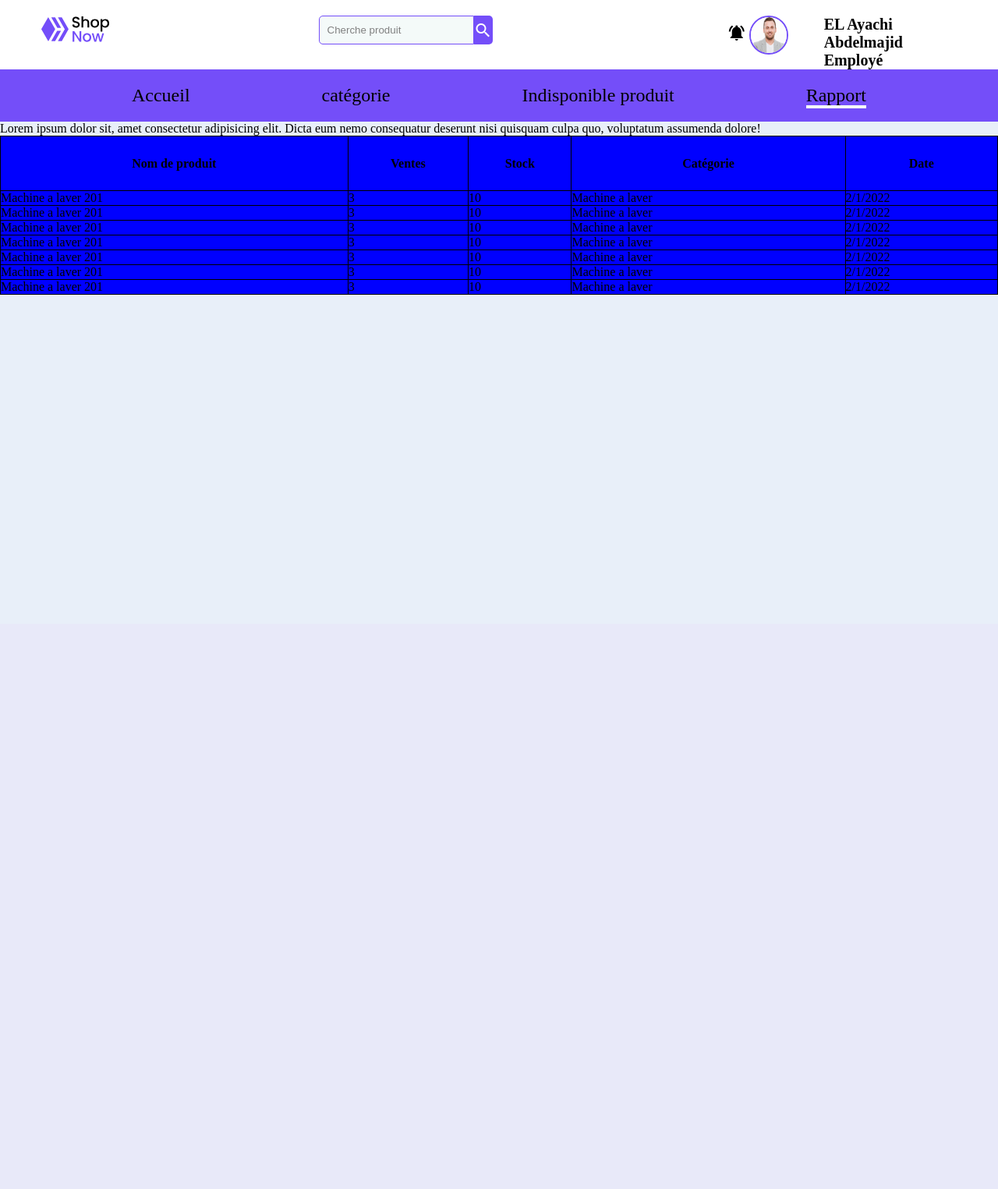
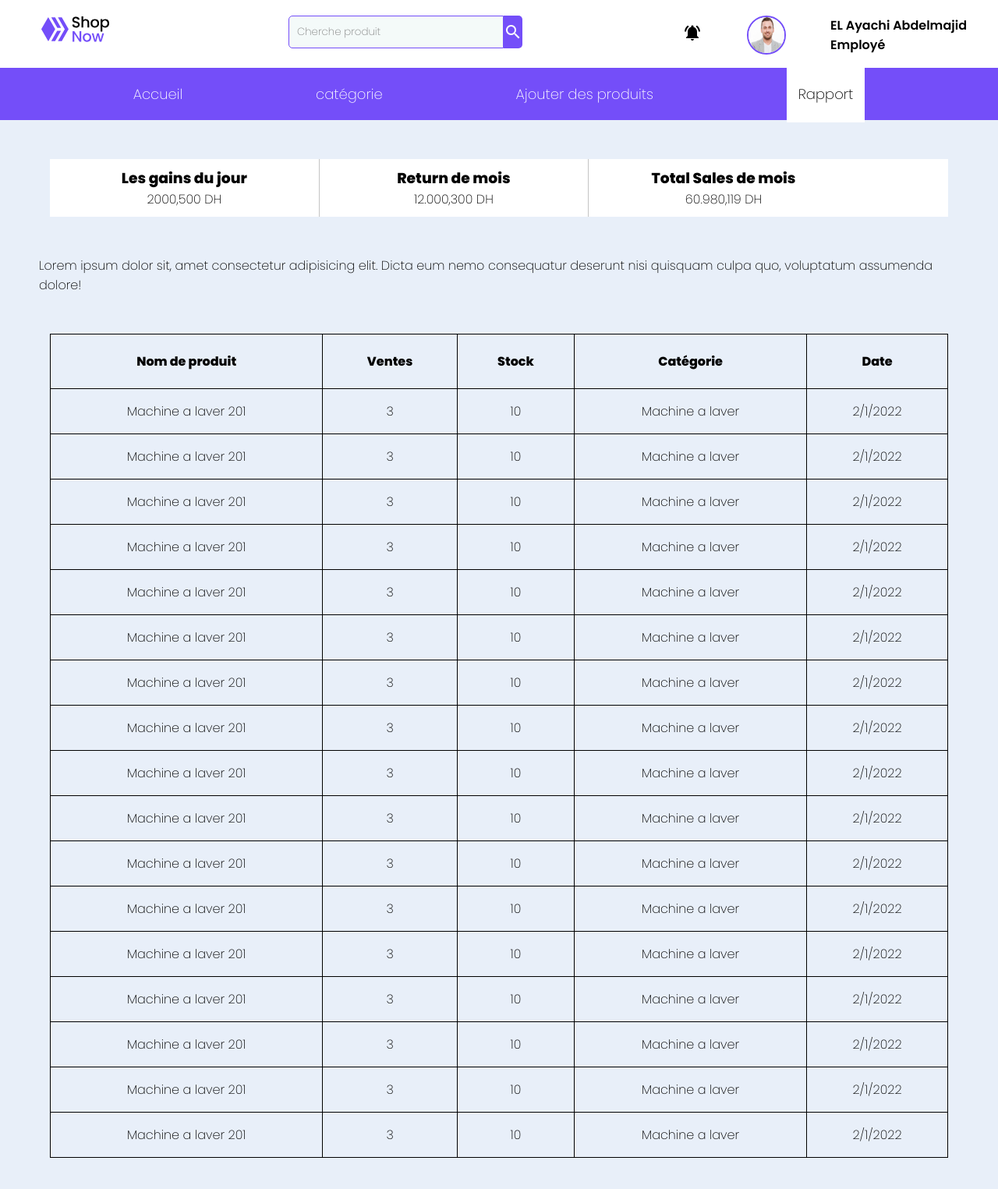
Before and after one commit to abdelmajidelayachi/Store_inventory_management_application, a PHP site: page /report.php in a window 1280 px wide. Shown: the whole page at 78% size. Before the commit the page ends 378 px from the top, so only its background shows below. Run offline with PHP 8.4, Linux system fonts and the light colour scheme.

Commit message:
commit changes

```diff
--- a/category.php
+++ b/category.php
@@ -9,6 +9,9 @@
   <link rel="stylesheet" href="https://cdnjs.cloudflare.com/ajax/libs/font-awesome/4.7.0/css/font-awesome.min.css">
   <title>Accueil</title>
   <link rel="stylesheet" href="style/category.css">
+  <style>
+@import url('https://fonts.googleapis.com/css2?family=Poppins:ital,wght@0,200;0,600;0,800;1,300;1,400;1,700&display=swap');
+</style>
 </head>
 
 <body>
@@ -65,7 +68,7 @@
       <ul>
         <li><a href="index.php">Accueil</a></li>
         <li class="current"><a href="#">Catégorie</a></li>
-        <li><a href="#">Indisponible produit</a></li>
+        <li><a href="#">Ajouter des produits</a></li>
         <li><a href="report.php">Rapport</a></li>
       </ul>
     </div>
--- a/report.php
+++ b/report.php
@@ -7,6 +7,9 @@
   <meta name="viewport" content="width=device-width, initial-scale=1.0">
   <link href="https://fonts.googleapis.com/icon?family=Material+Icons" rel="stylesheet">
   <link rel="stylesheet" href="https://cdnjs.cloudflare.com/ajax/libs/font-awesome/4.7.0/css/font-awesome.min.css">
+  <style>
+@import url('https://fonts.googleapis.com/css2?family=Poppins:ital,wght@0,200;0,600;0,800;1,300;1,400;1,700&display=swap');
+</style>
   <title>Accueil</title>
   <link rel="stylesheet" href="style/report.css">
 </head>
@@ -55,7 +58,7 @@
             <li><a href="index.php">Accueil</a></li>
             <li><a href="category.php">catégorie</a></li>
             <li><a href="#">Indisponible produit</a></li>
-            <li class="current"><a href="#">Rapport</a></li>
+            <li class="mobile-current"><a href="#">Rapport</a></li>
           </ul>
         </div>
       </div>
@@ -65,13 +68,29 @@
       <ul>
         <li><a href="index.php">Accueil</a></li>
         <li><a href="category.php">catégorie</a></li>
-        <li><a href="#">Indisponible produit</a></li>
+        <li><a href="#">Ajouter des produits</a></li>
         <li class="current"><a href="#">Rapport</a></li>
       </ul>
     </div>
   </header>
   <main>
     <!-- write code here   -->
+    <div class="chiffre">
+      <div class="gain-jour">
+        <h3>Les gains du jour</h3>
+        <p>2000,500 DH</p>
+      </div>
+      <div class="gain-mois">
+        <h3>Return de mois</h3>
+        <p>12.000,300 DH</p>
+      </div>
+      <div class="total-gain">
+        <h3>Total Sales de mois</h3>
+        <p>60.980,119 DH</p>
+      </div>
+    </div>
+
+
     <div class="text">
       <p>Lorem ipsum dolor sit, amet consectetur adipisicing elit. Dicta eum nemo consequatur deserunt nisi quisquam culpa quo, voluptatum assumenda dolore!</p>
     </div>
@@ -132,6 +151,81 @@
         <td>Machine a laver</td>
         <td>2/1/2022</td>
       </tr>
+      </tr>
+      <tr>
+        <td>Machine a laver 201</td>
+        <td>3</td>
+        <td>10</td>
+        <td>Machine a laver</td>
+        <td>2/1/2022</td>
+      </tr>
+      <tr>
+        <td>Machine a laver 201</td>
+        <td>3</td>
+        <td>10</td>
+        <td>Machine a laver</td>
+        <td>2/1/2022</td>
+      </tr>
+      </tr>
+      <tr>
+        <td>Machine a laver 201</td>
+        <td>3</td>
+        <td>10</td>
+        <td>Machine a laver</td>
+        <td>2/1/2022</td>
+      </tr>
+      <tr>
+        <td>Machine a laver 201</td>
+        <td>3</td>
+        <td>10</td>
+        <td>Machine a laver</td>
+        <td>2/1/2022</td>
+      </tr>
+      </tr>
+      <tr>
+        <td>Machine a laver 201</td>
+        <td>3</td>
+        <td>10</td>
+        <td>Machine a laver</td>
+        <td>2/1/2022</td>
+      </tr>
+      <tr>
+        <td>Machine a laver 201</td>
+        <td>3</td>
+        <td>10</td>
+        <td>Machine a laver</td>
+        <td>2/1/2022</td>
+      </tr>
+      </tr>
+      <tr>
+        <td>Machine a laver 201</td>
+        <td>3</td>
+        <td>10</td>
+        <td>Machine a laver</td>
+        <td>2/1/2022</td>
+      </tr>
+      <tr>
+        <td>Machine a laver 201</td>
+        <td>3</td>
+        <td>10</td>
+        <td>Machine a laver</td>
+        <td>2/1/2022</td>
+      </tr>
+      </tr>
+      <tr>
+        <td>Machine a laver 201</td>
+        <td>3</td>
+        <td>10</td>
+        <td>Machine a laver</td>
+        <td>2/1/2022</td>
+      </tr>
+      <tr>
+        <td>Machine a laver 201</td>
+        <td>3</td>
+        <td>10</td>
+        <td>Machine a laver</td>
+        <td>2/1/2022</td>
+      </tr>
     </table>
 
 
--- a/style/report.css
+++ b/style/report.css
@@ -1,15 +1,17 @@
+
 :root {
   --mainColor: #E8EFF9;
   --premierColor: #744EF9;
   --secondColor: #5D78FF;
   --ThirdColor: #C4C4C4;
+
 }
-
 
 *{
   margin: 0;
   padding:0;
   box-sizing: border-box;
+  font-family: 'Poppins', sans-serif;
 }
 
 body{
@@ -89,19 +91,19 @@ body{
 } */
 
 .alarm{
-  margin-left: 20%;
+  margin-left: 20px;
   margin-top: 30px;
 }
 
 .profil-pic{
-  margin-left: 1%;
+  margin-left: 20px;
   margin-top: 20px;
 }
 .name{
-  margin-left: 12%;
+margin-left: 20px;
   margin-top: 20px;
-  font-size: 20px;
-  font-weight: bold;
+  font-size: 16px;
+  font-weight: 600;
 }
 .profil-pic{
   width: 50px;
@@ -128,9 +130,8 @@ body{
 }
 .nav-container ul li a{
   text-decoration: none;
-  color:black;
-  font-size: 700;
-  font-size: 24px;
+  color: white;
+  font-size: 18px;
 }
 .nav-container ul li a:hover{
   color:var(--mainColor)
@@ -154,8 +155,11 @@ body{
   color:red;
 }
 .current a{
-  color: #000;
-  border-bottom: 4px solid #F4FAF9 !important;
+  color: #000 !important;
+  /* border-bottom: 4px solid #F4FAF9 !important; */
+  background-color: white;
+  padding: 24px 15px;
+
 }
 
 .container{
@@ -171,21 +175,48 @@ body{
   display: none;
 }
 /* disktop */
+.chiffre{
+  background-color: #fff;
+  display: flex;
+  width: 90%;
+  margin-top: 50px;
+  text-align: center;
+  margin-left: auto;
+  margin-right: auto;
+
+}
+.chiffre div{
+  padding: 10px;
+  width: 30%;
+
+}
+
+.gain-jour, .gain-mois{
+  border-right : 1px solid var(--ThirdColor);
+}
+
 .report{
-  width: 100%;
+  width: 90%;
 }
 
 table, td, th{
   border: 1px solid black;
+  text-align: center;
+  padding:1rem;
 }
 table{
   border-collapse: collapse;
-  width: 100%;
-  background-color: blue;
+  width: 90%;
+  margin: auto;
+  margin-bottom: 40px;
 }
 
 th{
   height: 70px;
+}
+.text{
+  margin: 50px;
+
 }
 
 
@@ -238,8 +269,7 @@ th{
 
 }
 .name p{
-  font-size: 20px;
-  font-weight: bold;
+  font-size: 16px;
   align-items: center;
 }
 .name p:nth-child(2){
```
Also changed, not shown: index.php (+17 -2 lines), style/category.css (+20 -16 lines), style/style.css (+12 -2 lines).
